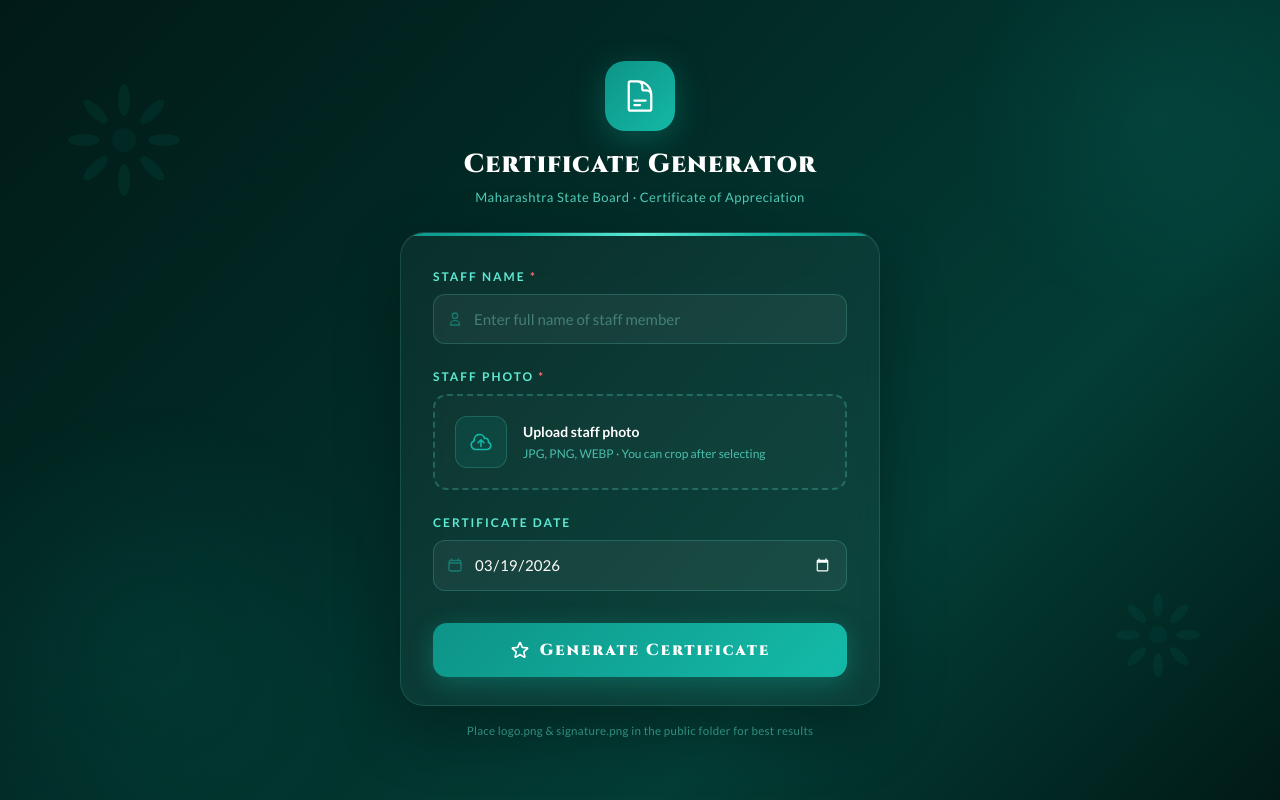
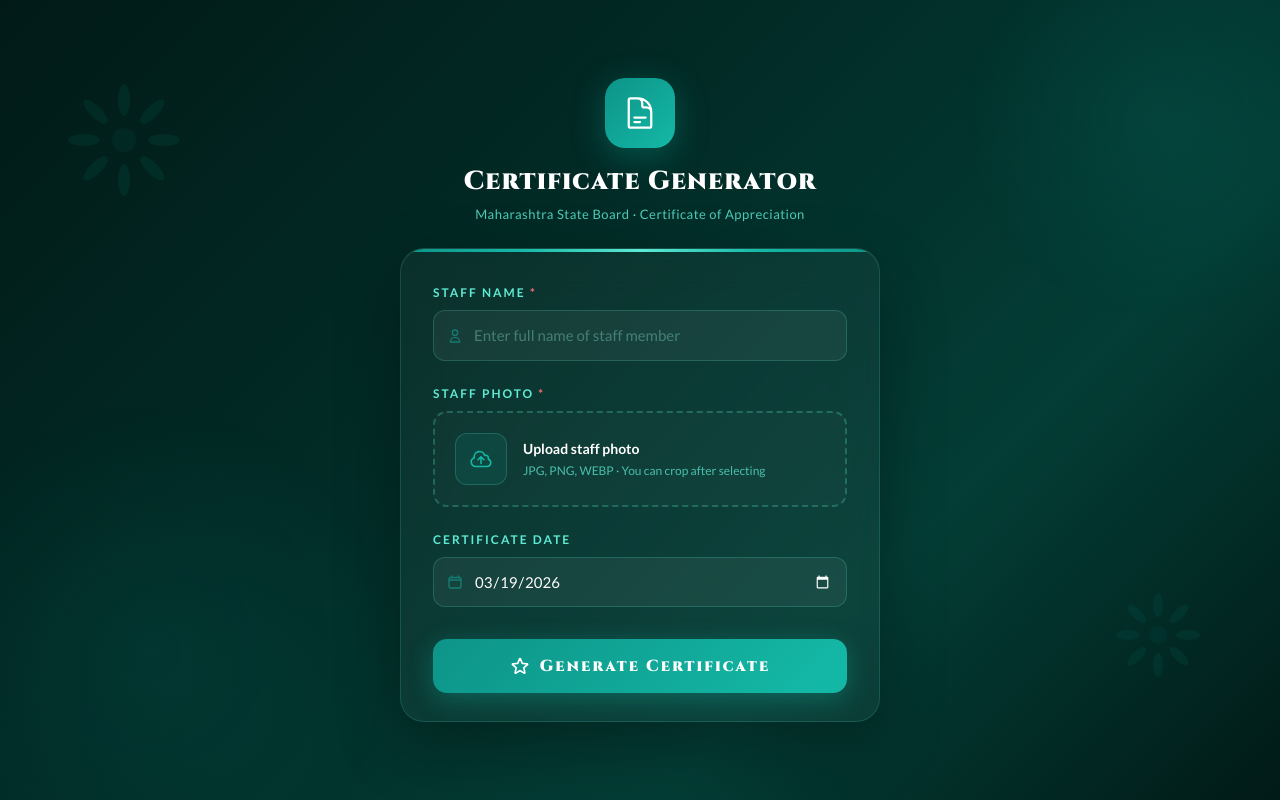
Before and after one commit to AayushYadav29/CERTIFICATE-GENERATOR, a React (Vite) app: page / in a window 1280 px wide. Built offline with nearby package versions, Linux system fonts and the light colour scheme; a web font is replaced by a local one.

Commit message:
small change

```diff
--- a/src/App.tsx
+++ b/src/App.tsx
@@ -341,11 +341,6 @@ function App() {
                 </button>
               </div>
             </div>
-
-            {/* Footer note */}
-            <p style={{ textAlign: 'center', margin: '16px 0 0 0', fontSize: '11.5px', color: '#5eead4', opacity: 0.5, letterSpacing: '0.3px' }}>
-              Place logo.png & signature.png in the public folder for best results
-            </p>
           </div>
         </div>
       ) : (
```
